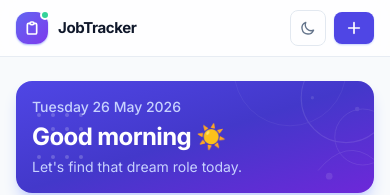
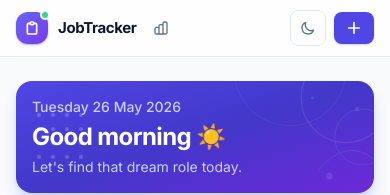
Before and after one commit to adeyemi-dev/job-tracker, a Next.js app: page / in a window 390 px wide. Shown: the top 195 px of the page. Built offline with nearby package versions, Linux system fonts and the light colour scheme.

Commit message:
Show Stats nav icon on mobile (was hidden sm: only)

```diff
--- a/app/layout.tsx
+++ b/app/layout.tsx
@@ -33,11 +33,11 @@ export default function RootLayout({ children }: { children: React.ReactNode })
                 <span className="font-bold text-slate-900 dark:text-white text-[15px] tracking-tight">JobTracker</span>
               </a>
               <a href="/stats"
-                className="hidden sm:inline-flex items-center gap-1.5 text-sm font-medium text-slate-500 dark:text-slate-400 hover:text-slate-900 dark:hover:text-slate-100 transition-colors">
+                className="inline-flex items-center gap-1.5 text-sm font-medium text-slate-500 dark:text-slate-400 hover:text-slate-900 dark:hover:text-slate-100 transition-colors">
                 <svg className="w-4 h-4" fill="none" stroke="currentColor" viewBox="0 0 24 24">
                   <path strokeLinecap="round" strokeLinejoin="round" strokeWidth={2} d="M9 19v-6a2 2 0 00-2-2H5a2 2 0 00-2 2v6a2 2 0 002 2h2a2 2 0 002-2zm0 0V9a2 2 0 012-2h2a2 2 0 012 2v10m-6 0a2 2 0 002 2h2a2 2 0 002-2m0 0V5a2 2 0 012-2h2a2 2 0 012 2v14a2 2 0 01-2 2h-2a2 2 0 01-2-2z" />
                 </svg>
-                Stats
+                <span className="hidden sm:inline">Stats</span>
               </a>
             </div>
             <div className="flex items-center gap-2">
```
